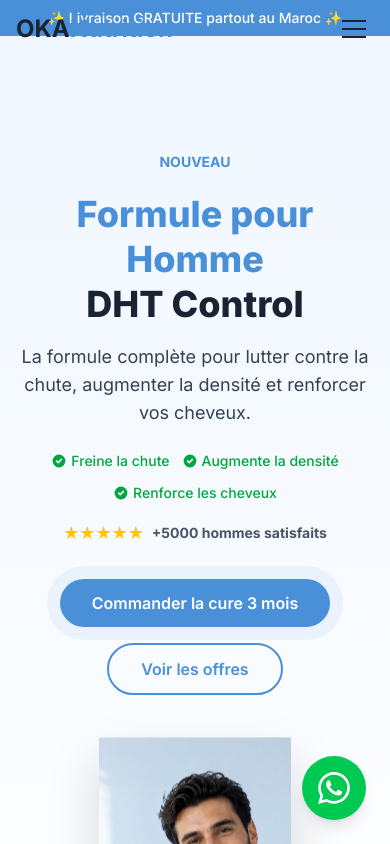
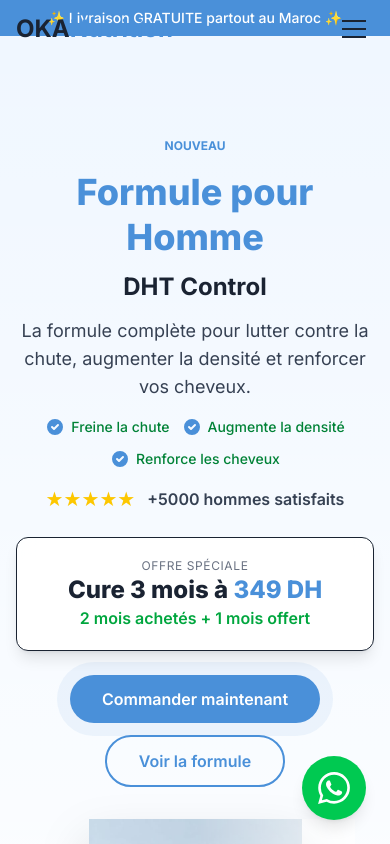
Before and after one commit to khaliliche/oka-nutrition, a Next.js app: page / in a window 390 px wide. Shown: the top 844 px of the page. Built offline with nearby package versions, Linux system fonts and the light colour scheme; a web font is replaced by a local one.

Commit message:
fixing the phone

```diff
--- a/components/Hero.tsx
+++ b/components/Hero.tsx
@@ -7,59 +7,81 @@
   const { openModal } = useOrder();
 
   return (
-    <section className="pt-28 pb-16 md:pt-36 md:pb-24 bg-gradient-to-b from-blue-light to-white">
-      <div className="container mx-auto px-4 flex flex-col md:flex-row items-center gap-12">
-        <div className="flex-1 text-center md:text-left">
-          <div className="inline-block bg-blue-bright/10 text-blue-bright text-sm font-bold px-4 py-1 rounded-full mb-4">
+    <section className="relative pt-24 pb-10 md:pt-32 md:pb-16 bg-gradient-to-b from-blue-light to-white overflow-hidden">
+      <div className="container mx-auto px-4">
+        <div className="flex flex-col md:flex-row items-center gap-8 md:gap-12">
+          {/* Colonne texte */}
+          <div className="flex-1 text-center md:text-left z-10">
+            <span className="inline-block bg-blue-bright/10 text-blue-bright text-xs font-bold px-3 py-1 rounded-full mb-3">
               NOUVEAU
-          </div>
-          <h1 className="text-4xl md:text-5xl lg:text-6xl font-extrabold leading-tight text-blue-dark">
+            </span>
+            <h1 className="text-4xl sm:text-5xl md:text-6xl lg:text-7xl font-extrabold leading-tight text-blue-dark">
               <span className="text-blue-bright">Formule pour Homme</span>
               <br />
-            DHT Control
+              <span className="text-2xl sm:text-3xl md:text-4xl lg:text-5xl font-bold">DHT Control</span>
             </h1>
-          <p className="mt-4 text-lg text-gray-700 max-w-lg mx-auto md:mx-0">
+            <p className="mt-3 text-lg sm:text-xl text-gray-700 max-w-lg mx-auto md:mx-0">
               La formule complète pour lutter contre la chute, augmenter la densité et renforcer vos cheveux.
             </p>
-          <div className="mt-6 flex flex-wrap items-center gap-3 justify-center md:justify-start">
-            <span className="flex items-center gap-1 text-sm font-medium text-green-600">
-              <svg className="w-4 h-4" fill="currentColor" viewBox="0 0 20 20"><path fillRule="evenodd" d="M10 18a8 8 0 100-16 8 8 0 000 16zm3.707-9.293a1 1 0 00-1.414-1.414L9 10.586 7.707 9.293a1 1 0 00-1.414 1.414l2 2a1 1 0 001.414 0l4-4z" clipRule="evenodd" /></svg>
+
+            {/* 3 bénéfices avec check */}
+            <div className="mt-4 flex flex-wrap items-center justify-center md:justify-start gap-3 sm:gap-5">
+              <span className="flex items-center gap-1.5 text-sm font-medium text-green-700">
+                <svg className="w-5 h-5 text-blue-bright" fill="currentColor" viewBox="0 0 20 20"><path fillRule="evenodd" d="M10 18a8 8 0 100-16 8 8 0 000 16zm3.707-9.293a1 1 0 00-1.414-1.414L9 10.586 7.707 9.293a1 1 0 00-1.414 1.414l2 2a1 1 0 001.414 0l4-4z" clipRule="evenodd" /></svg>
                 Freine la chute
               </span>
-            <span className="flex items-center gap-1 text-sm font-medium text-green-600">
-              <svg className="w-4 h-4" fill="currentColor" viewBox="0 0 20 20"><path fillRule="evenodd" d="M10 18a8 8 0 100-16 8 8 0 000 16zm3.707-9.293a1 1 0 00-1.414-1.414L9 10.586 7.707 9.293a1 1 0 00-1.414 1.414l2 2a1 1 0 001.414 0l4-4z" clipRule="evenodd" /></svg>
+              <span className="flex items-center gap-1.5 text-sm font-medium text-green-700">
+                <svg className="w-5 h-5 text-blue-bright" fill="currentColor" viewBox="0 0 20 20"><path fillRule="evenodd" d="M10 18a8 8 0 100-16 8 8 0 000 16zm3.707-9.293a1 1 0 00-1.414-1.414L9 10.586 7.707 9.293a1 1 0 00-1.414 1.414l2 2a1 1 0 001.414 0l4-4z" clipRule="evenodd" /></svg>
                 Augmente la densité
               </span>
-            <span className="flex items-center gap-1 text-sm font-medium text-green-600">
-              <svg className="w-4 h-4" fill="currentColor" viewBox="0 0 20 20"><path fillRule="evenodd" d="M10 18a8 8 0 100-16 8 8 0 000 16zm3.707-9.293a1 1 0 00-1.414-1.414L9 10.586 7.707 9.293a1 1 0 00-1.414 1.414l2 2a1 1 0 001.414 0l4-4z" clipRule="evenodd" /></svg>
+              <span className="flex items-center gap-1.5 text-sm font-medium text-green-700">
+                <svg className="w-5 h-5 text-blue-bright" fill="currentColor" viewBox="0 0 20 20"><path fillRule="evenodd" d="M10 18a8 8 0 100-16 8 8 0 000 16zm3.707-9.293a1 1 0 00-1.414-1.414L9 10.586 7.707 9.293a1 1 0 00-1.414 1.414l2 2a1 1 0 001.414 0l4-4z" clipRule="evenodd" /></svg>
                 Renforce les cheveux
               </span>
             </div>
-          <div className="mt-4 flex items-center gap-2 text-sm text-gray-600 justify-center md:justify-start">
-            <span className="text-yellow-400 text-lg">★★★★★</span>
-            <span className="font-bold">+5000 hommes satisfaits</span>
+
+            {/* Avis étoiles */}
+            <div className="mt-4 flex items-center justify-center md:justify-start gap-3">
+              <span className="text-yellow-400 text-xl">★★★★★</span>
+              <span className="text-base font-semibold text-gray-700">+5000 hommes satisfaits</span>
             </div>
-          <div className="mt-8 flex flex-wrap gap-4 justify-center md:justify-start">
+
+            {/* Offre en évidence */}
+            <div className="mt-6 bg-white/90 backdrop-blur-sm rounded-xl shadow-lg p-5 max-w-sm mx-auto md:mx-0 border border-blue-bright/30">
+              <p className="text-xs uppercase tracking-wider text-gray-500">Offre spéciale</p>
+              <p className="text-2xl font-extrabold text-blue-dark">
+                Cure 3 mois à <span className="text-blue-bright">349 DH</span>
+              </p>
+              <p className="text-base text-green-600 font-semibold">2 mois achetés + 1 mois offert</p>
+            </div>
+
+            {/* Boutons */}
+            <div className="mt-6 flex flex-wrap gap-3 justify-center md:justify-start">
               <button
                 onClick={() => openModal()}
-              className="btn-primary animate-pulse-blue animate-float"
+                className="btn-primary text-base py-3 px-8 animate-pulse-blue"
               >
-              Commander la cure 3 mois
+                Commander maintenant
               </button>
-            <a href="#offres" className="btn-outline">
-              Voir les offres
+              <a href="#offres" className="btn-outline text-base py-3 px-8">
+                Voir la formule
               </a>
             </div>
           </div>
-        <div className="flex-1 flex justify-center">
-          <div className="relative w-72 h-72 md:w-96 md:h-96">
+
+          {/* Colonne image - encore plus grande et fondue à droite */}
+          <div className="flex-1 flex justify-center md:justify-end relative">
+            <div className="relative w-80 h-80 sm:w-96 sm:h-96 md:w-[500px] md:h-[500px] lg:w-[600px] lg:h-[600px]">
               <Image
                 src="/images/hero-product.jpg"
                 alt="OKA Nutrition DHT Control"
                 fill
-              className="object-contain drop-shadow-2xl animate-float"
+                className="object-contain drop-shadow-2xl"
                 priority
               />
+              {/* Dégradé de fusion sur le côté droit (visible sur desktop) */}
+              <div className="absolute inset-0 bg-gradient-to-l from-white/80 via-transparent to-transparent mix-blend-overlay pointer-events-none"></div>
+            </div>
           </div>
         </div>
       </div>
```
Lines whose indentation alone changed are shown as unchanged.
